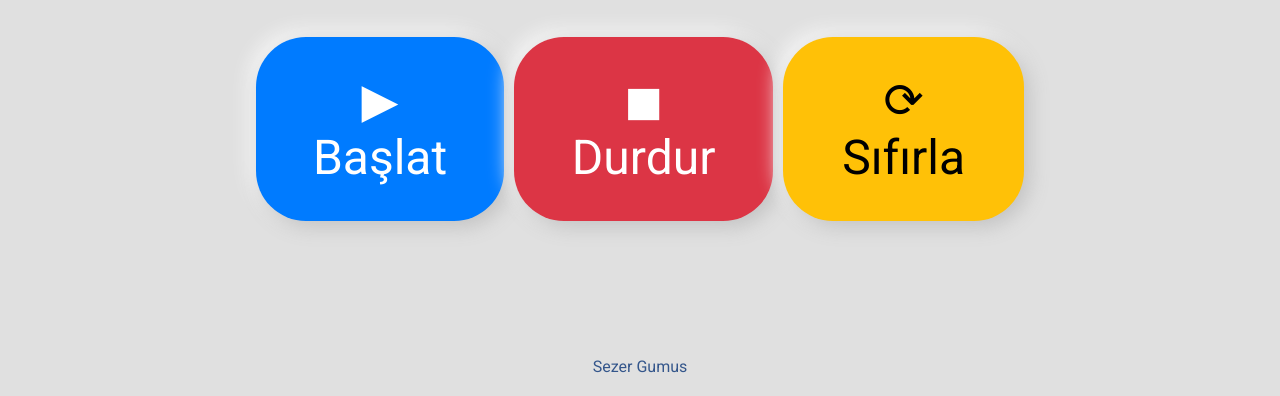
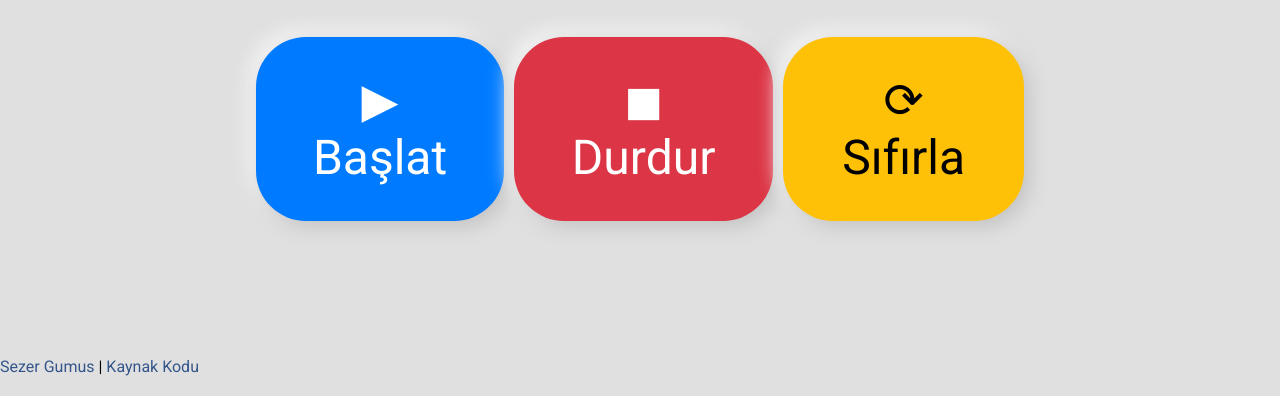
Before and after one commit to Sezergumus/Stopwatch-Application, a plain HTML site: page index.html in a window 1280 px wide. Shown: the part 404-800 px from the top of the page. Drawn offline with Linux system fonts and the light colour scheme.

Commit message:
Update index.html

```diff
--- a/index.html
+++ b/index.html
@@ -23,10 +23,9 @@
           </div>
         </section>
         <footer>
-            <a href="https://www.github.com/sezergumus" target="_blank"><p>Sezer Gumus</p></a>
+            <span><a href="https://www.github.com/sezergumus" target="_blank">Sezer Gumus</a> | <a href="https://github.com/Sezergumus/Stopwatch-Application" target="_blank">Kaynak Kodu</a></span>
         </footer>
       </main>
 </body>
 <script src="/main.js"></script>
-
 </html>
```
